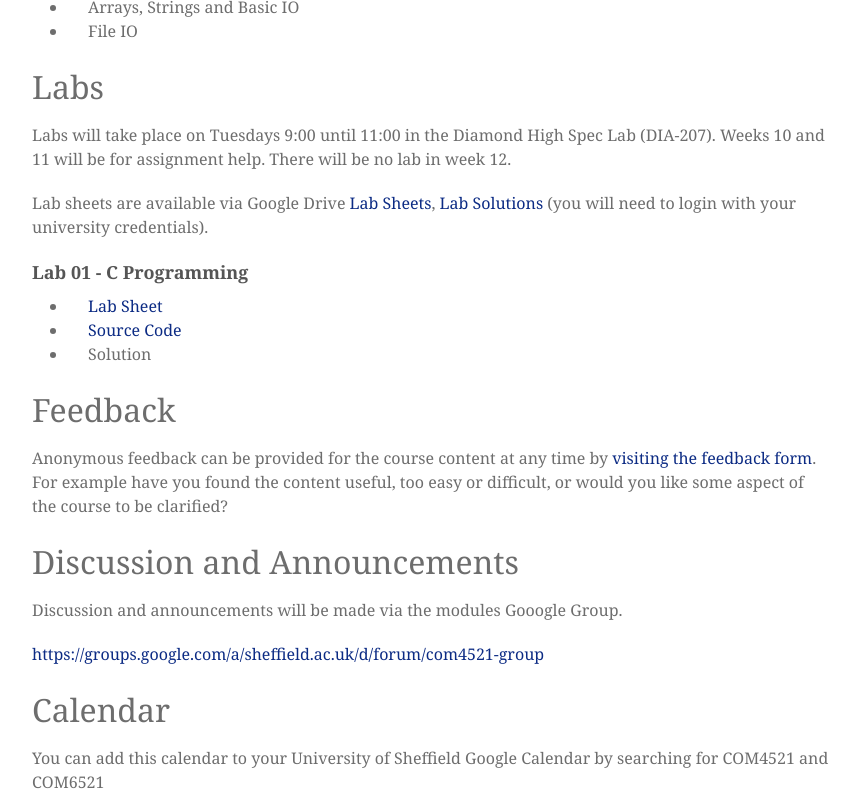
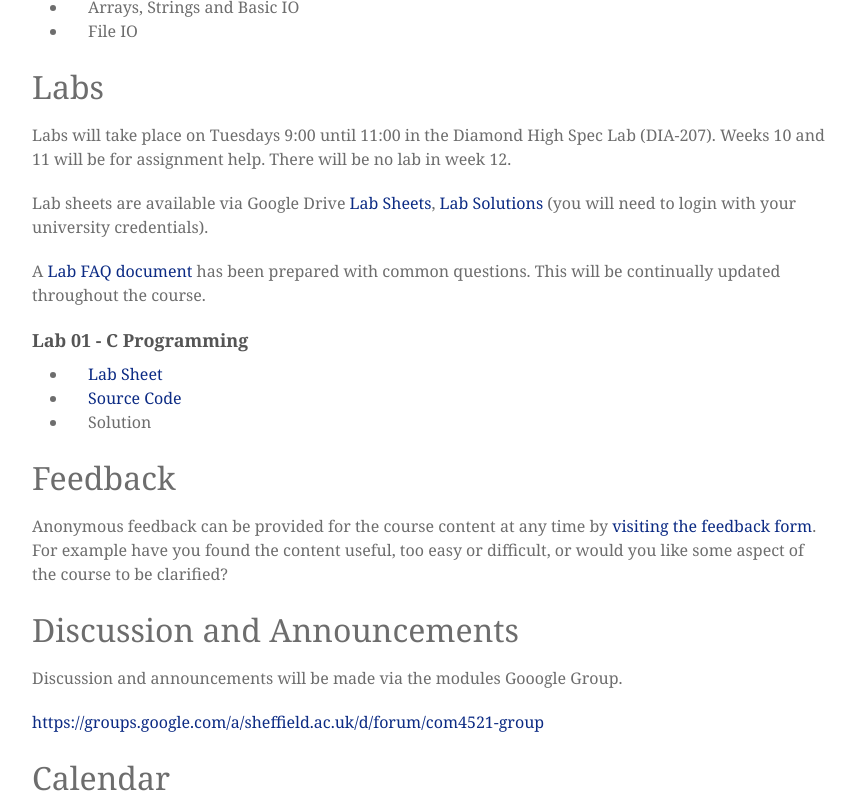
Before and after one commit to mondus/mondus.github.io, a Jekyll site: the page built from teaching/COM4521/index.md, in a window 1280 px wide and 900 px high, scrolled down 997 px, cut to the strip 0-810 px from the top of the window. Shown: the whole strip, without its empty margins (208-1066 px from the left). Built offline with Jekyll 4.4.1, drawn with Linux system fonts in a browser that asks for light colours; nearby versions of some CDN libraries; some web fonts are replaced.

Commit message:
Update index.md

```diff
--- a/teaching/COM4521/index.md
+++ b/teaching/COM4521/index.md
@@ -36,6 +36,8 @@ Labs will take place on Tuesdays 9:00 until 11:00 in the Diamond High Spec Lab (
 
 Lab sheets are available via Google Drive [Lab Sheets](https://drive.google.com/a/sheffield.ac.uk/folderview?id=0B2HbOiEppVPMdHdCQS1RZGVsNXM&usp=sharing), [Lab Solutions](https://drive.google.com/a/sheffield.ac.uk/folderview?id=0B2HbOiEppVPMV3VsSjA1SFo5ODQ&usp=sharing) (you will need to login with your university credentials).
 
+A [Lab FAQ document](https://docs.google.com/a/sheffield.ac.uk/document/d/1w4k87mKyJke4bfbWbUVT7rpio2hN7_RUXRDZIT93j9g/edit?usp=sharing) has been prepared with common questions. This will be continually updated throughout the course.
+
 ### Lab 01 - C Programming
 
 * [Lab Sheet](https://drive.google.com/a/sheffield.ac.uk/file/d/0B2HbOiEppVPMc0tzQ2lCNzdSNkk/view?usp=sharing)
```
